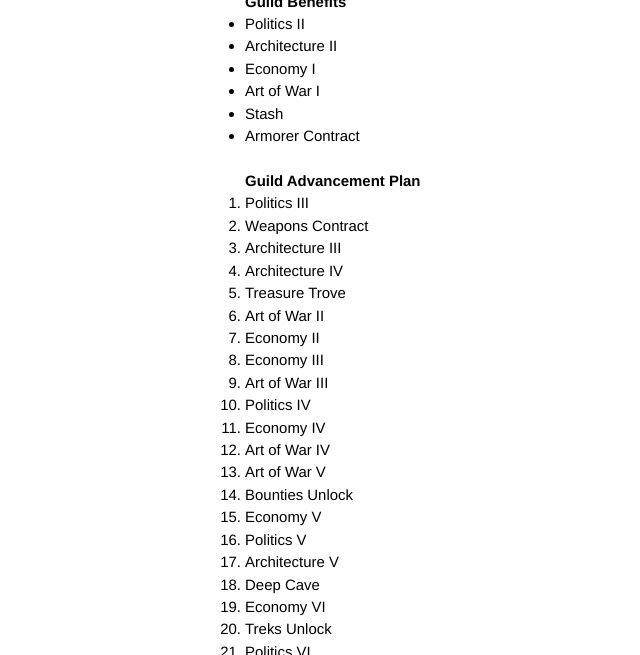
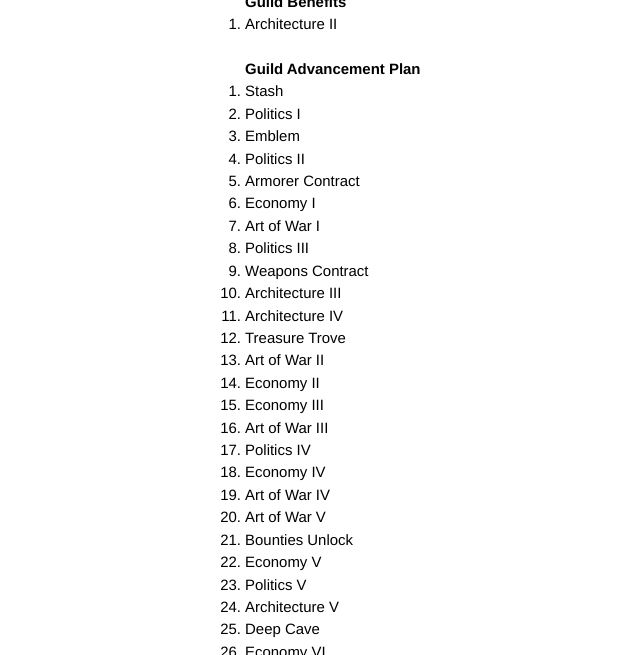
Before and after one commit to haus-scholia/haus-scholia.github.io, a Jekyll site: the page built from charter/index.markdown, in a window 1280 px wide and 900 px high, scrolled down 579 px, cut to the strip 245-900 px from the top of the window. Shown: the whole strip, without its empty margins (81-721 px from the left). Built offline with Jekyll 4.4.1, drawn with Linux system fonts in a browser that asks for light colours; Markdown is read by kramdown in place of the engine named in the settings.

```diff
--- a/charter/index.markdown
+++ b/charter/index.markdown
@@ -25,15 +25,17 @@ A knot of crimson and gold representing knowledge and adventure, surrounded by a
 ![coat of arms](http://f.cl.ly/items/3k083y411B0U1g0A2I1c/Screen%20Shot%202013-09-23%20at%2011.35.25.png)
 
 ##Guild Benefits
-* Politics II
-* Architecture II
-* Economy I
-* Art of War I
-* Stash
-* Armorer Contract
+1. Architecture II
 <br /><br />
 
 ##Guild Advancement Plan
+1. Stash
+1. Politics I
+1. Emblem
+1. Politics II
+1. Armorer Contract
+1. Economy I
+1. Art of War I
 1. Politics III
 1. Weapons Contract
 1. Architecture III
```
